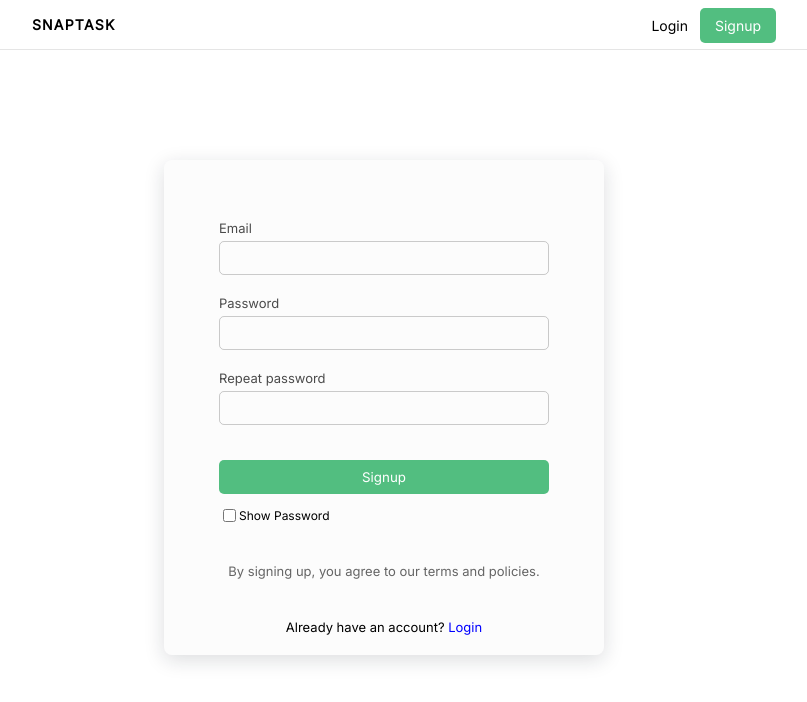
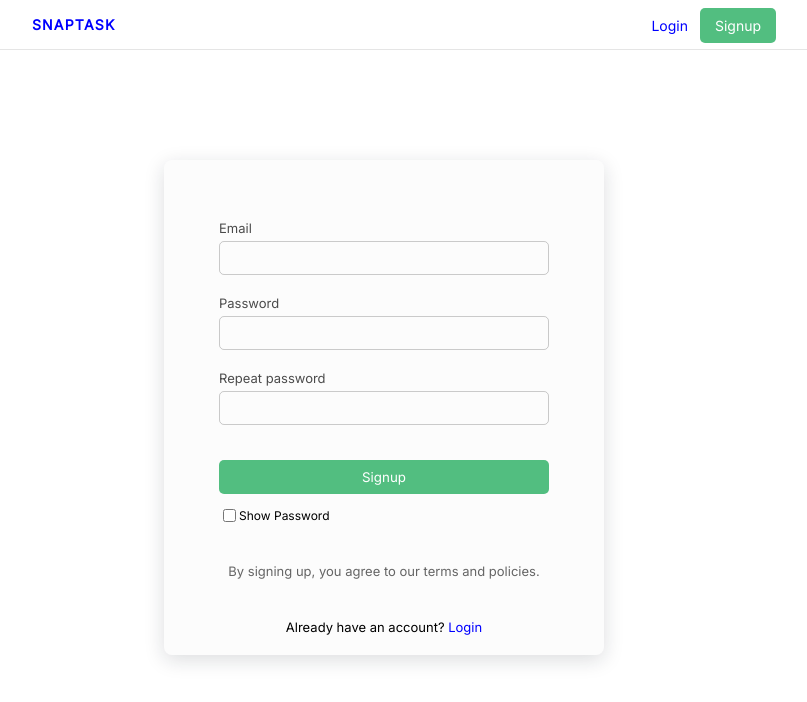
Before and after one commit to therealrinku/robonote, a Next.js app: page /signup in a window 1280 px wide. Shown: the top 702 px of the page, without its empty margins (256-1063 px from the left). Built offline with nearby package versions, Linux system fonts and the light colour scheme; no server answers.

Commit message:
layout component wiped

```diff
--- a/components/LandingPage.js
+++ b/components/LandingPage.js
@@ -4,6 +4,7 @@ import MainImage from "../assets/MainImage.svg";
 import { AiOutlineDrag } from "react-icons/ai";
 import { VscListFilter } from "react-icons/vsc";
 import { BiMoon } from "react-icons/bi";
+import Navbar from "../components/Navbar";
 
 export default function LandingPage() {
   const router = useRouter();
@@ -61,6 +62,7 @@ export default function LandingPage() {
 
   return (
     <>
+      <Navbar />
       <div className={landingPageStyles.sectionOne}>
         <section>
           <h2>Snaptask is your new todo list manager to help you acheive your goals.</h2>
--- a/components/Layout.js
+++ /dev/null
@@ -1,10 +0,0 @@
-import Navbar from "./Navbar";
-
-export default function Layout({ children }) {
-  return (
-    <>
-      <Navbar />
-      {children}
-    </>
-  );
-}
--- a/pages/_app.js
+++ b/pages/_app.js
@@ -1,5 +1,4 @@
 import { useState } from "react";
-import Layout from "../components/Layout";
 import "../styles/globals.css";
 import UserContext from "../userContext";
 
@@ -7,10 +6,8 @@ export default function MyApp({ Component, pageProps }) {
   const [currentUserEmail, setEmailAddress] = useState("");
 
   return (
-    <Layout>
-      <UserContext.Provider value={{ currentUserEmail, setEmailAddress }}>
-        <Component {...pageProps} />
-      </UserContext.Provider>
-    </Layout>
+    <UserContext.Provider value={{ currentUserEmail, setEmailAddress }}>
+      <Component {...pageProps} />
+    </UserContext.Provider>
   );
 }
--- a/pages/login.js
+++ b/pages/login.js
@@ -4,6 +4,7 @@ import { useContext, useState } from "react";
 import Meta from "../components/Meta";
 import { useRouter } from "next/router";
 import { auth, db } from "../firebase/main";
+import Navbar from "../components/Navbar";
 
 export default function loginPage() {
   const [email, setEmail] = useState("");
@@ -43,6 +44,7 @@ export default function loginPage() {
 
   return (
     <div className={loginPageStyles.loginPage}>
+      <Navbar />
       <Meta title="Snaptask - Login" />
       <div>
         <p style={{ fontSize: "12px", color: "red", position: "sticky", marginLeft: "10px" }}>{error}</p>
--- a/pages/signup.js
+++ b/pages/signup.js
@@ -4,6 +4,7 @@ import { useState } from "react";
 import Meta from "../components/Meta";
 import { auth, db } from "../firebase/main";
 import { useRouter } from "next/router";
+import Navbar from "../components/Navbar";
 
 export default function signupPage() {
   const [email, setEmail] = useState("");
@@ -47,6 +48,7 @@ export default function signupPage() {
 
   return (
     <div className={loginPageStyles.loginPage}>
+      <Navbar />
       <Meta title="Snaptask- Signup" />
       <div>
         <p style={{ fontSize: "12px", color: "red", position: "sticky", marginLeft: "10px" }}>{error}</p>
```
